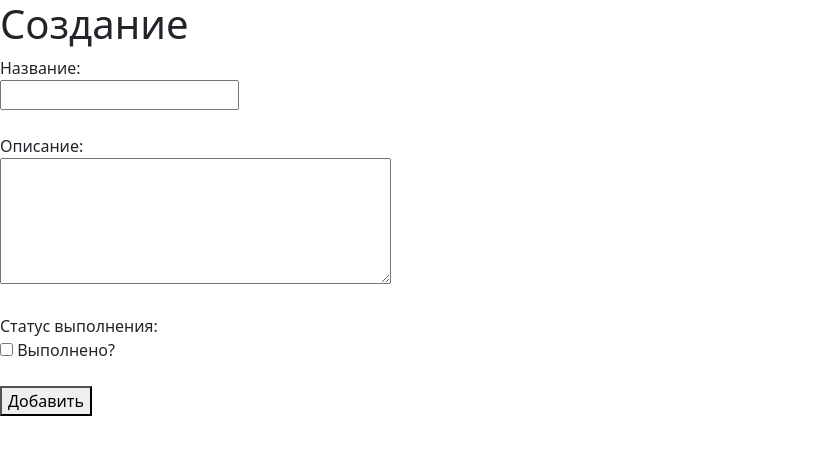
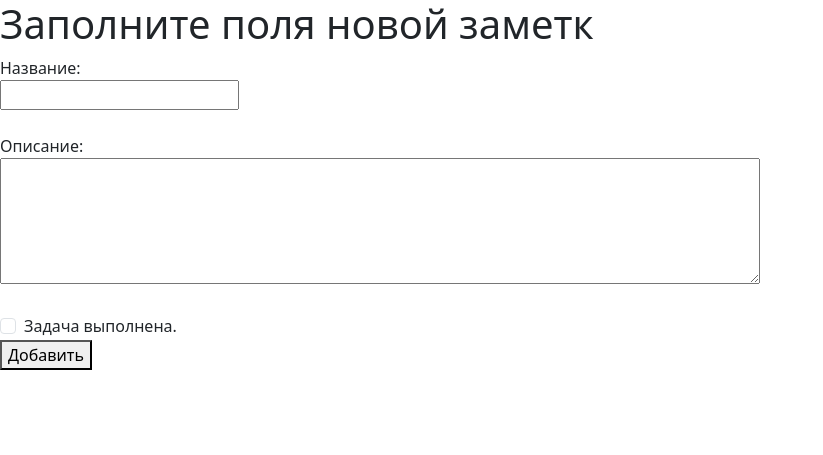
Before and after one commit to vasechkinn/orm_todo, a FastAPI app: page /todos/new in a window 1280 px wide. Shown: the top 455 px of the page, without its empty margins (0-823 px from the left). Run offline with FastAPI, Linux system fonts and the light colour scheme.

Commit message:
feat: стили

```diff
--- a/templates/index.html
+++ b/templates/index.html
@@ -32,7 +32,7 @@
         </label>
 
         <label> Status:
-            <select name="is_completed">
+            <select name="is_completed" class="btn btn-primary">
                 <option value="" {% if is_completed is none %} selected {% endif%}>
                     Показать все
                 </option>
@@ -46,7 +46,7 @@
                 </option>
             </select>
         </label>
-        <button type="submit">Применить</button>
+        <button type="submit" class="btn btn-primary">Применить</button>
     </form>
 
     <div id="todos_container">
--- a/templates/todo_create.html
+++ b/templates/todo_create.html
@@ -1,32 +1,43 @@
 <!DOCTYPE html>
 <html>
+
 <head>
     <meta charset="UTF-8">
     <meta name="viewport" content="width=device-width, initial-scale=1.0">
     <title>{{title}}</title>
-    <link href="https://cdn.jsdelivr.net/npm/bootstrap@5.3.8/dist/css/bootstrap.min.css" rel="stylesheet" integrity="sha384-sRIl4kxILFvY47J16cr9ZwB07vP4J8+LH7qKQnuqkuIAvNWLzeN8tE5YBujZqJLB" crossorigin="anonymous">
+    <link href="https://cdn.jsdelivr.net/npm/bootstrap@5.3.8/dist/css/bootstrap.min.css" rel="stylesheet"
+        integrity="sha384-sRIl4kxILFvY47J16cr9ZwB07vP4J8+LH7qKQnuqkuIAvNWLzeN8tE5YBujZqJLB" crossorigin="anonymous">
+    <link href="/static/style.css" rel="stylesheet">
+
 </head>
+
 <body>
-    <h1>Создание</h1>
+
+    <h1 class="create_todo">Заполните поля новой заметк</h1>
 
     <form method="post" action="/todos/create">
         <label>
             Название: <br>
-            <input type="text" name="title" required minlength="1" maxlength="256">
+            <input type="text" name="title" required minlength="1" maxlength="256" class="input_text">
         </label><br><br>
 
         <label>
             Описание: <br>
-            <textarea type="text" name="description" required maxlength="512" rows="5" cols="40"></textarea>
+            <textarea class="input_text" type="text" name="description" required maxlength="512" rows="5" cols="80"></textarea>
         </label><br><br>
 
-        <label>
-            Статус выполнения: <br>
-            <input type="checkbox" name="is_completed"> Выполнено?
-        </label><br><br>
+        <div class="form-check">
+            <input class="form-check-input" type="checkbox" id="gridCheck" name="is_completed">
+            <label class="form-check-label" for="gridCheck">
+                Задача выполнена.
+            </label>
+        </div>
+
 
         <button type="submit">Добавить</button>
 
     </form>
+
 </body>
+
 </html>
```
